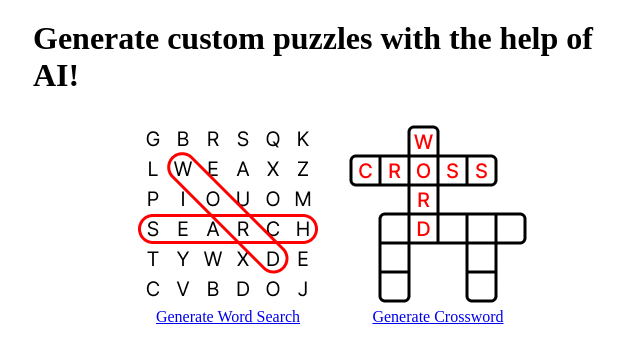
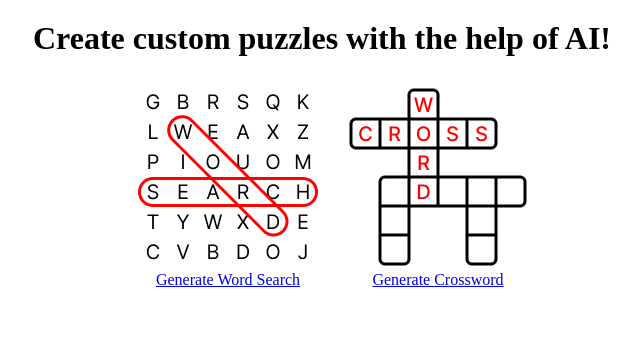
Before and after one commit to dylanables/puzzlegenerator, a Flask app: page / in a window 1280 px wide. Shown: the part 77-440 px from the top of the page, without its empty margins (307-947 px from the left). Run offline with Flask 3, Linux system fonts and the light colour scheme.

```diff
--- a/templates/index.html
+++ b/templates/index.html
@@ -22,7 +22,7 @@
     </nav>
 
     <div class="container">
-        <h1>Generate custom puzzles with the help of AI!</h1>
+        <h1>Create custom puzzles with the help of AI!</h1>
         <div class="puzzles-container">
             <div>
                 <a href="/wordsearch">
```
